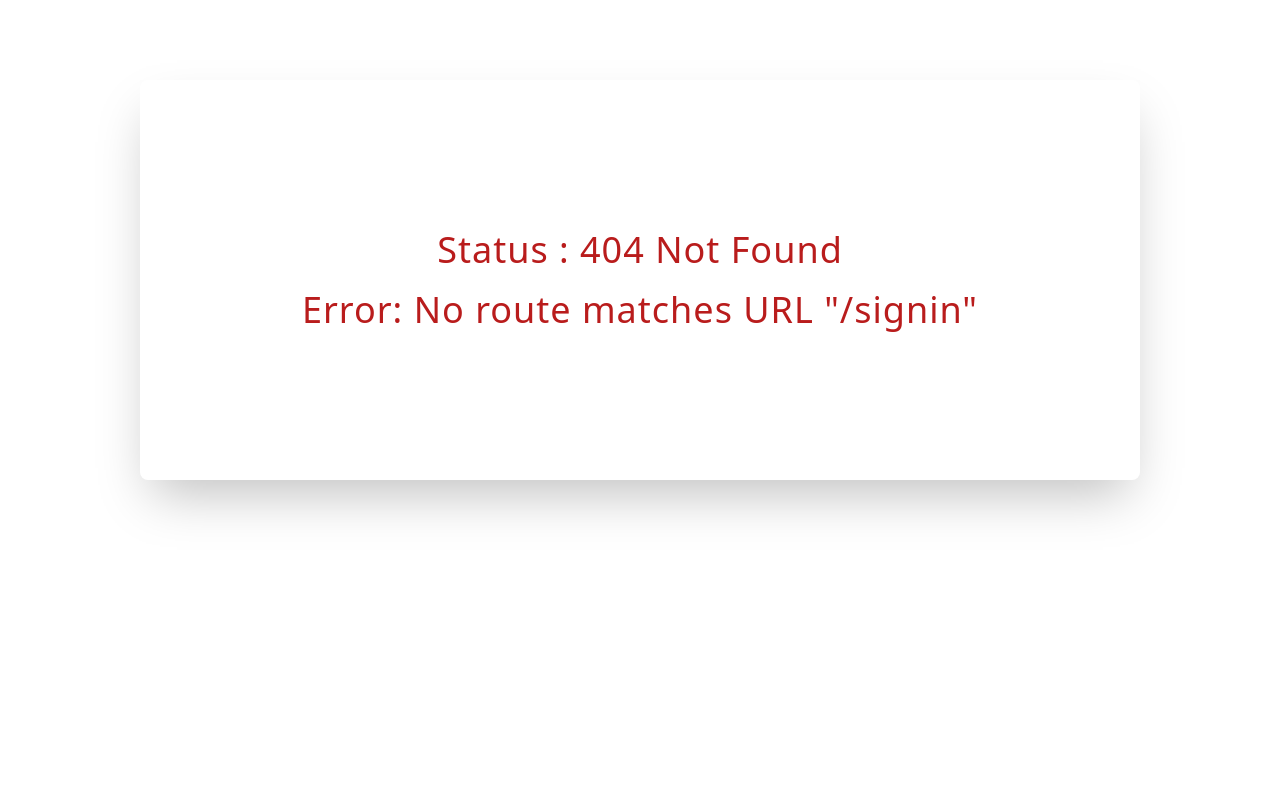
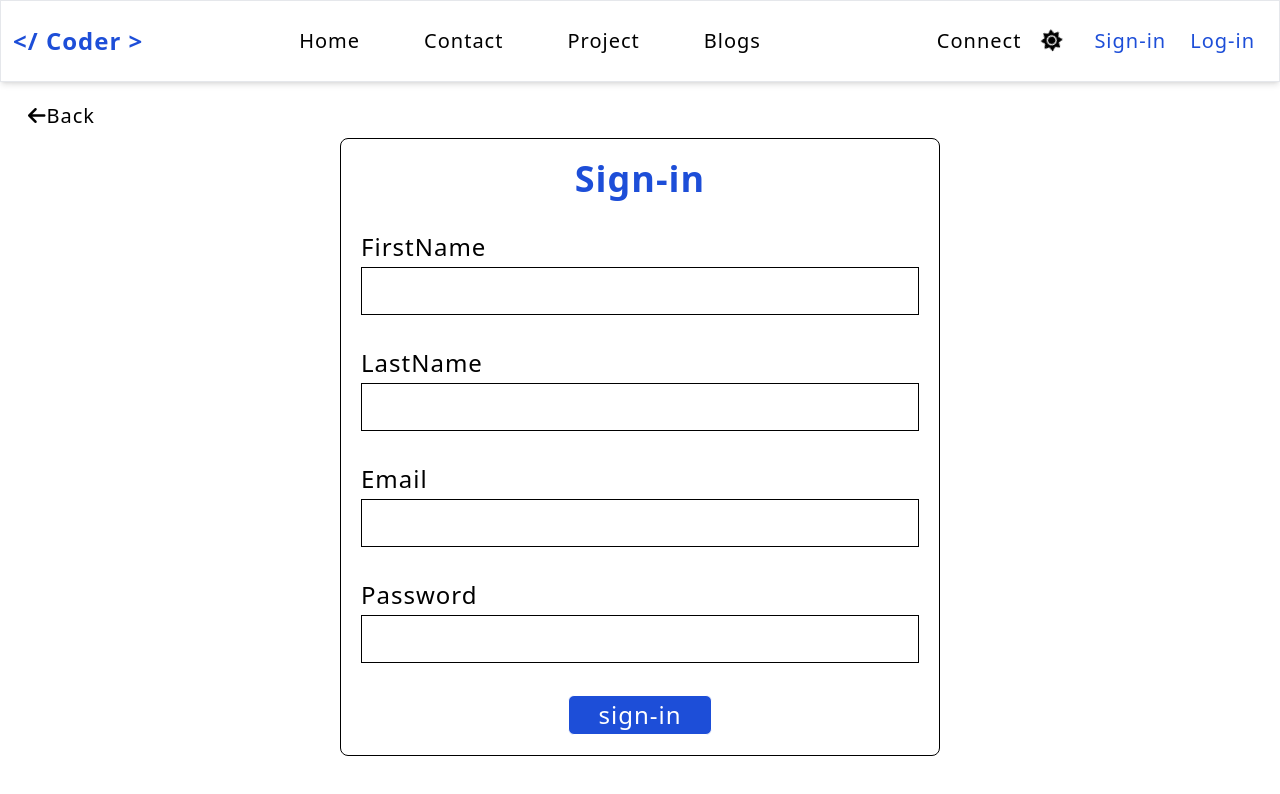
Before and after one commit to Kraven0112/myfolio, a React (Vite) app: page /signin in a window 1280 px wide. Before the commit this address had no page. Shown: the top 794 px of the page. Built offline with nearby package versions, Linux system fonts and the light colour scheme.

Commit message:
add new features in we app

```diff
--- a/src/components/Header.jsx
+++ b/src/components/Header.jsx
@@ -52,7 +52,7 @@ export default function Header() {
           >
             <i className="fa-solid fa-bars"></i>
           </button>
-          <Link to={''} className={` text-xl mx-3 hidden md:block ${isDark?"text-blue-600":"text-blue-700"}`}>
+          <Link to={'/signin'} className={` text-xl mx-3 hidden md:block ${isDark?"text-blue-600":"text-blue-700"}`}>
             Sign-in
           </Link>
 
--- a/src/main.jsx
+++ b/src/main.jsx
@@ -25,6 +25,7 @@ import Telegram from "./Contacts/Telegram"
 import LinkedIn from "./Contacts/LinkedIn"
 import Loginpage from "./pages/Loginpage"
 import Blog from "./pages/Blog"
+import Signin from "./pages/Signin"
 import './index.css'
 import './App.css'
 
@@ -125,6 +126,10 @@ const route = createBrowserRouter([
             {
                 path: "/blog",
                 element: <Blog />
+            },
+            {
+                path:"/signin",
+                element:<Signin/>
             }
         ]
     }
--- a/src/pages/Loginpage.jsx
+++ b/src/pages/Loginpage.jsx
@@ -18,9 +18,9 @@ export default function Loginpage() {
           isDark ? "bg-slate-800" : "border-black"
         }`}
       >
-        <h1 className={`text-center text-4xl md:text-6xl font-bold ${isDark?"text-purple-400":"text-blue-700"}`}>Login</h1>
+        <h1 className={`text-center text-4xl md:text-4xl font-bold ${isDark?"text-purple-400":"text-blue-700"}`}>Login</h1>
         <div className=" mt-4 md:mt-5">
-          <label htmlFor="username" className="text-2xl md:text-[27px]">Email</label> <br />
+          <label htmlFor="username" className="text-2xl md:text-[24px]">Email</label> <br />
           <input
             type="text"
             id="username"
@@ -30,7 +30,7 @@ export default function Loginpage() {
           />
         </div>
         <div className=" mt-4 md:mt-5">
-          <label htmlFor="password" className="text-2xl md:text-[27px]">Password</label> <br />
+          <label htmlFor="password" className="text-2xl md:text-[24px]">Password</label> <br />
           <input
             type="text/number"
             id="password"
--- /dev/null
+++ b/src/pages/Signin.jsx
@@ -0,0 +1,61 @@
+import { useContext } from "react"
+import { ThemeContext } from "../contexts/ThemeContext"
+import BackBtn from "../components/BackBtn"
+
+export default function Signin(){
+    const [isDark] = useContext(ThemeContext)
+    return(
+        <main
+            className={`min-h-[95vh] sm:min-h-[89.5vh] p-5 ${isDark ? "bg-slate-950 text-white" : ""
+                }`}
+        >
+            <BackBtn />
+            <form
+                action="/"
+                className={`max-w-[600px]  lg:space-y-8 mx-auto p-3 mt-2 md:p-5 border-[1px] rounded-lg ${isDark ? "bg-slate-800" : "border-black"
+                    }`}
+            >
+                <h1 className={`text-center text-4xl md:text-4xl font-bold ${isDark ? "text-purple-400" : "text-blue-700"}`}>Sign-in</h1>
+                <div className=" mt-4 md:mt-5">
+                    <label htmlFor="username" className="text-2xl md:text-[24px]">FirstName</label> <br />
+                    <input
+                        type="text"
+                        id="username"
+                        className={`outline-none px-2 text-xl w-full h-12 border-[1px] mt-1 ${isDark ? "border-white bg-inherit" : " border-black"
+                            }`}
+                    />
+                </div>
+                <div className=" mt-4 md:mt-5">
+                    <label htmlFor="username" className="text-2xl md:text-[24px]">LastName</label> <br />
+                    <input
+                        type="text"
+                        id="username"
+                        className={`outline-none px-2 text-xl w-full h-12 border-[1px] mt-1 ${isDark ? "border-white bg-inherit" : " border-black"
+                            }`}
+                    />
+                </div>
+                <div className=" mt-4 md:mt-5">
+                    <label htmlFor="username" className="text-2xl md:text-[24px]">Email</label> <br />
+                    <input
+                        type="text"
+                        id="username"
+                        className={`outline-none px-2 text-xl w-full h-12 border-[1px] mt-1 ${isDark ? "border-white bg-inherit" : " border-black"
+                            }`}
+                    />
+                </div>
+                <div className=" mt-4 md:mt-5">
+                    <label htmlFor="password" className="text-2xl md:text-[24px]">Password</label> <br />
+                    <input
+                        type="text/number"
+                        id="password"
+                        className={`outline-none px-2 text-xl  w-full h-12 border-[1px] mt-1 ${isDark ? "border-white bg-inherit" : " border-black"
+                            }`}
+                    />
+                </div>
+                <div className=" mt-4 md:mt-5 text-center">
+                    <button className={` w-32 h-10 text-xl  md:w-36 md:text-2xl md:h-10 rounded-md border-[1px] ${isDark ? "bg-purple-500" : "bg-blue-700 text-white border-white"}`}>sign-in</button>
+                </div>
+            </form>
+        </main>
+    )
+}
```
